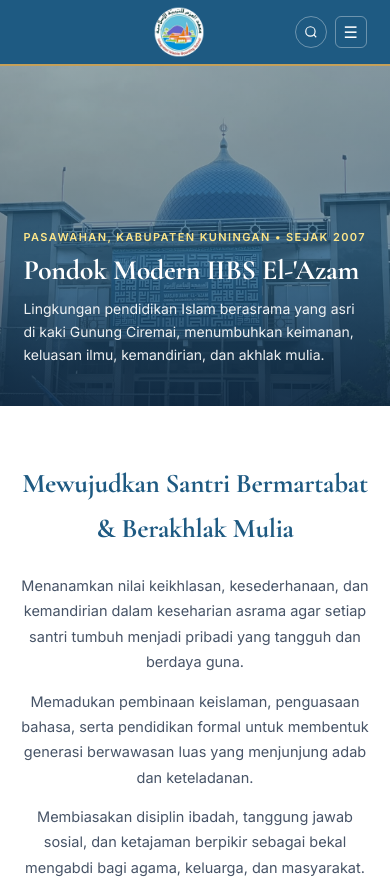
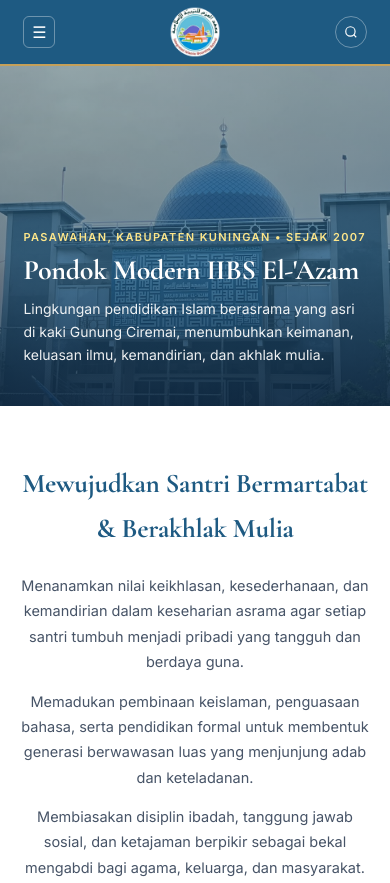
Before and after one commit to cndyamee/iibs-elazam-web, a plain HTML site: page index.html in a window 390 px wide. Shown: the top 883 px of the page. Drawn offline with nearby package versions, Linux system fonts and the light colour scheme.

Commit message:
Pisahkan tombol garis tiga di kiri, logo di tengah, dan search di kanan

```diff
--- a/index.html
+++ b/index.html
@@ -26,7 +26,6 @@
         body { background-color: var(--white); color: var(--ink-dark); font-size: 13.5px; line-height: 1.65; -webkit-font-smoothing: antialiased; }
         h1, h2, h3, .serif { font-family: 'Cormorant Garamond', serif; letter-spacing: -0.01em; }
 
-        /* Header Utama Biru Falsafah Pondok */
         header {
             background: var(--sky-deep);
             padding: 6px 6%;
@@ -47,7 +46,6 @@
             box-shadow: 0 6px 20px rgba(30, 90, 130, 0.25);
         }
 
-        /* Brand Logo & Transisi Teks saat Scroll */
         .brand {
             display: flex;
             align-items: center;
@@ -127,7 +125,6 @@
             to { opacity: 1; transform: translateY(0); }
         }
 
-        /* Navigasi */
         nav ul { list-style: none; display: flex; align-items: center; gap: 28px; }
         nav ul li { position: relative; }
         nav ul li > a {
@@ -157,7 +154,6 @@
         }
         .icon-search:hover { background: rgba(255, 255, 255, 0.15); }
 
-        /* Kotak Search Melayang */
         .search-popover {
             display: none;
             position: absolute;
@@ -229,7 +225,6 @@
         }
         .menu-toggle:hover { background: rgba(255, 255, 255, 0.15); }
 
-        /* Hero Gambar Ikonik Pondok Bernuansa Biru */
         .hero-iconic {
             position: relative;
             width: 100%;
@@ -297,7 +292,6 @@
             max-width: 600px;
         }
 
-        /* Pernyataan Visi & Pembentukan Santri */
         .vision-statement {
             max-width: 960px;
             margin: 56px auto 24px;
@@ -326,7 +320,6 @@
             line-height: 1.75;
         }
 
-        /* Falsafah Pondok */
         .falsafah-section { max-width: 1180px; margin: 54px auto 48px; padding: 0 4%; }
         .tab-header-line {
             border-bottom: 1.5px solid var(--sky-deep);
@@ -361,7 +354,6 @@
         }
         .btn-editorial:hover { border-color: var(--sky-deep); color: var(--sky-deep); box-shadow: 0 4px 12px rgba(30, 90, 130, 0.12); }
 
-        /* Kanal Informasi Harian */
         .channel-strip-wrap { max-width: 1180px; margin: 48px auto 64px; padding: 0 4%; }
         .channel-strip {
             background-color: var(--sky-tint); border: 1px solid #D6E9F5; border-left: 3px solid var(--sky-deep);
@@ -378,7 +370,6 @@
         .link-minimal.solid { background: var(--sky-deep); color: var(--white); }
         .link-minimal.solid:hover { background: #164463; }
 
-        /* Footer Disamakan Biru Falsafah Pondok */
         footer {
             background: var(--sky-deep);
             color: rgba(255, 255, 255, 0.88); padding: 44px 6% 22px; border-top: 2px solid var(--gold-accent);
@@ -395,28 +386,23 @@
 
         @media (max-width: 900px) {
             header {
-                position: sticky;
-                display: grid;
-                grid-template-columns: 40px 1fr auto;
+                display: flex;
+                justify-content: space-between;
                 align-items: center;
-                gap: 8px;
             }
 
             .menu-toggle {
                 display: flex;
-                grid-column: 1;
-                justify-self: start;
+                order: 1;
             }
 
             .brand {
-                grid-column: 2;
-                justify-self: center;
-                margin: 0;
+                order: 2;
+                margin: 0 auto;
             }
 
             .header-actions {
-                grid-column: 3;
-                justify-self: end;
+                order: 3;
             }
 
             .search-popover {
@@ -485,6 +471,8 @@
 <body>
 
     <header id="main-header">
+        <button class="menu-toggle" onclick="toggleMenu()" title="Buka Menu" aria-label="Buka Menu">&#9776;</button>
+
         <a href="index.html" class="brand" title="Pondok Modern IIBS El-'Azam">
             <div class="brand-logo-wrap">
                 <div class="brand-logo-circle">
@@ -537,7 +525,6 @@
                     <line x1="21" y1="21" x2="16.65" y2="16.65"></line>
                 </svg>
             </button>
-            <button class="menu-toggle" onclick="toggleMenu()" title="Buka Menu" aria-label="Buka Menu">&#9776;</button>
         </div>
 
         <div class="search-popover" id="searchPopover">
```
Also changed, not shown: motto.html (+8 -12 lines), panca-jiwa.html (+8 -12 lines).
